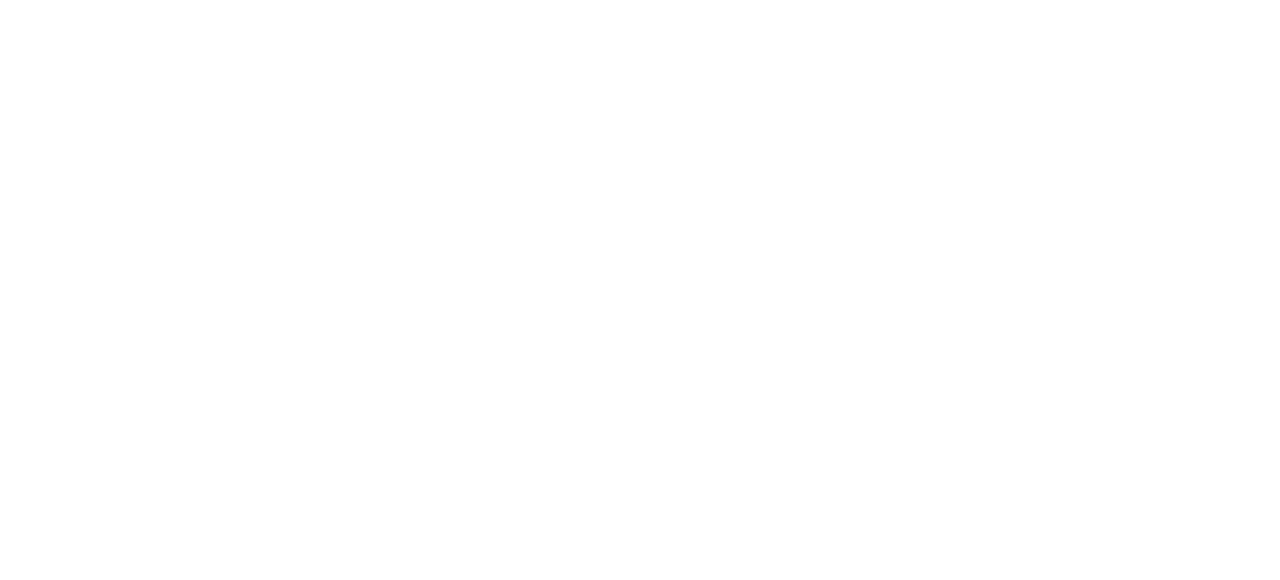
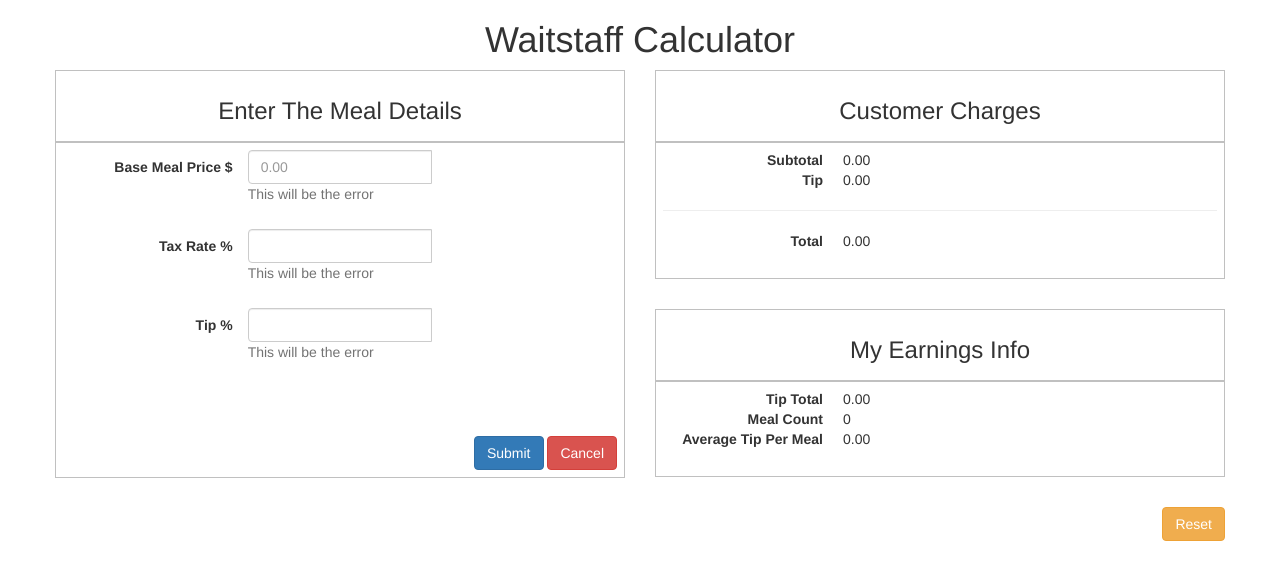
Before and after one commit to hacolyte/Waitstaff-Calculator, a plain HTML site: page index.html in a window 1280 px wide. Drawn offline with nearby package versions, Linux system fonts and the light colour scheme.

Commit message:
add Bootstrap scaffolding

```diff
--- a/app.js
+++ b/app.js
@@ -0,0 +1,15 @@
+angular.module('waitstaffApp', [])
+	.controller('waitstaffController', waitstaffController);
+
+
+////////Controller Functions////////////
+function waitstaffController($scope){
+	$scope.submit = function(){
+		var baseMealPrice = $scope.baseMealPrice;
+		var taxRate = $scope.taxRate;
+		var tipAmount = $scope.tipAmount;
+		var total = return bmp + (tr / 100) + (ta / 100);
+		console.log(total);
+		return total;
+	}
+}
--- a/index.html
+++ b/index.html
@@ -1,13 +1,104 @@
 <!doctype html>
-<html lang="en" ng-app="">
+<html lang="en" ng-app="waitstaffApp">
 <head>
     <meta charset="UTF-8">
     <title>Waitstaff Calculator</title>
     <link rel="stylesheet" href="style.css"></link>
+    <link rel="stylesheet" href="https://maxcdn.bootstrapcdn.com/bootstrap/3.3.5/css/bootstrap.min.css">
     <script src="https://ajax.googleapis.com/ajax/libs/angularjs/1.4.3/angular.min.js" type="text/javascript"></script>
     <script src="app.js" type="text/javascript"></script>
+    <meta name="viewport" content="width=device-width, initial-scale=1, maximum-scale=1, user-scalable=no">
 </head>
 <body>
-
+    <div class="container" ng-controller="waitstaffController">
+        <div class="row">
+            <header>
+                <h1 class="text-center">Waitstaff Calculator</h1>
+            </header>
+        </row>
+        <div class="row">
+            <div class="col-md-6 border">
+                <div class="row">
+                    <div class="col-md-12">
+                        <div class="component-header">
+                            <h3 class="text-center">Enter The Meal Details</h3>
+                        </div>
+                        <div class="component-main">
+                            <form name="mealTotal" class="form-horizontal" novalidate>
+                                <div class="group-bottom-margin">
+                                    <label class="col-sm-4 control-label" for="inputAmount">Base Meal Price $</label>
+                                    <div class="input-group col-sm-4">
+                                      <input type="number" class="form-control" id="inputAmount" placeholder="0.00" ng-model="baseMealPrice">
+                                      <span id="helpBlock" class="help-block">This will be the error</span>
+                                    </div>
+                                </div>
+                                <div class="group-bottom-margin">
+                                    <label class="col-sm-4 control-label" for="inputAmount">Tax Rate %</label>
+                                    <div class="input-group col-sm-4">
+                                      <input type="number" class="form-control" id="inputAmount" ng-model="taxRate">
+                                      <span id="helpBlock" class="help-block">This will be the error</span>
+                                    </div>
+                                </div>
+                                <div class="group-bottom-margin">
+                                    <label class="col-sm-4 control-label" for="inputAmount">Tip %</label>
+                                    <div class="input-group col-sm-4">
+                                      <input type="number" class="form-control" id="inputAmount" ng-model="tipAmount" >
+                                      <span id="helpBlock" class="help-block">This will be the error</span>
+                                    </div>
+                                </div>
+                                <div class="pull-right button-group-margin">
+                                    <button type="submit" class="btn btn-primary" ng-click="submit()">Submit</button>
+                                    <button type="button" class="btn btn-danger">Cancel</button>
+                                </div>
+                                <div class="clear"></div>
+                            </form>
+                        </div>
+                    </div>
+                </div>
+            </div>
+            <div class="col-md-6 border">
+                <div class="row">
+                    <div class="col-md-12 column-padding">
+                        <div class="component-header">
+                            <h3 class="text-center">Customer Charges</h3>
+                        </div>
+                        <div class="component-main">
+                            <dl class="dl-horizontal">
+                              <dt>Subtotal</dt>
+                              <dd>0.00</dd>
+                              <dt>Tip</dt>
+                              <dd>0.00</dd>
+                              <hr>
+                              <dt>Total</dt>
+                              <dd>0.00</dd>
+                            </dl>
+                        </div>
+                    </div>
+                </div>
+                <div class="row component-top-margin">
+                    <div class="col-md-12 column-padding">
+                        <div class="component-header">
+                            <h3 class="text-center">My Earnings Info</h3>
+                        </div>
+                        <div class="component-main">
+                            <dl class="dl-horizontal">
+                              <dt>Tip Total</dt>
+                              <dd>0.00</dd>
+                              <dt>Meal Count</dt>
+                              <dd>0</dd>
+                              <dt>Average Tip Per Meal</dt>
+                              <dd>0.00</dd>
+                            </dl>
+                        </div>
+                    </div>
+                </div>
+                <div class="row component-top-margin">
+                    <div class="col-md-12">
+                        <button type="button" class="btn btn-warning pull-right">Reset</button>
+                    </div>
+                </div>
+            </div>
+        </div>
+    </div>
 </body>
 </html>
--- a/style.css
+++ b/style.css
@@ -0,0 +1,20 @@
+.component-header, .component-main{
+	border: 1px solid #c0c0c0;
+	padding: 0.5em;
+}
+
+.group-bottom-margin{
+	margin-bottom: 15px;
+}
+
+.component-top-margin{
+	margin-top: 30px;
+}
+
+.button-group-margin{
+	margin-top: 3.5em;
+}
+
+.clear{
+	clear:both;
+}
```
